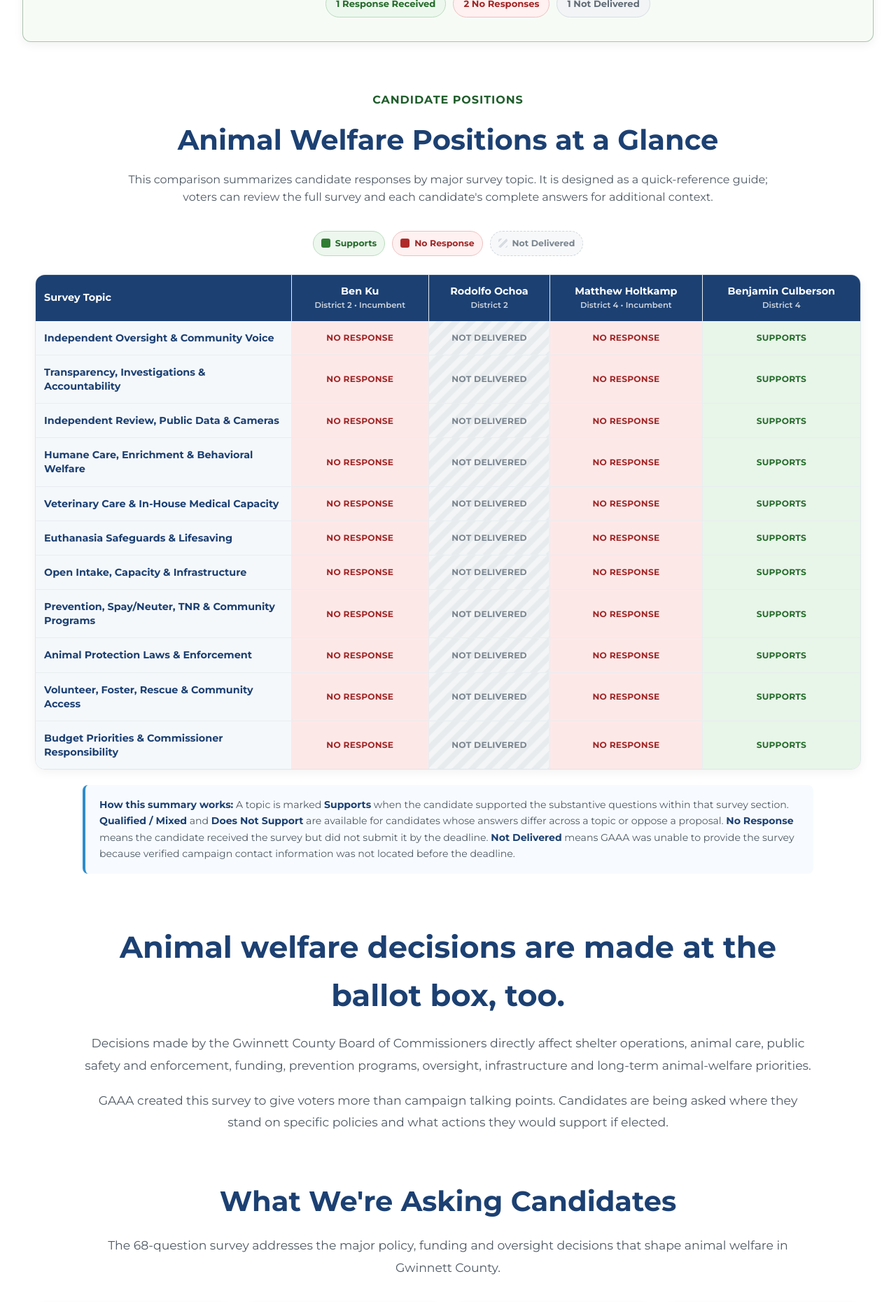
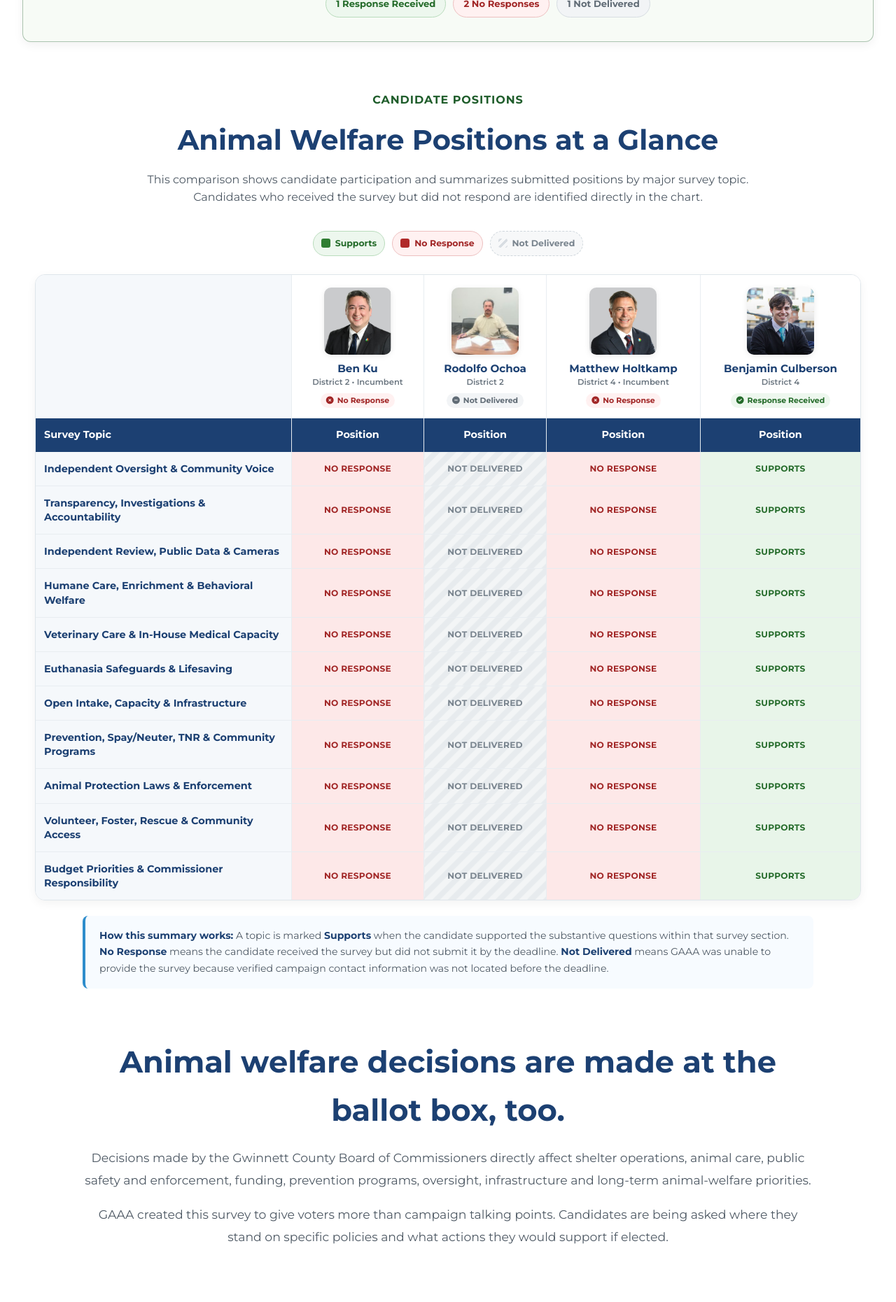
Before and after one commit to whitleybacon/gwinnett-animal-advocacy-alliance, a Jekyll site: the page built from election-2026/candidate-survey/index.html, in a window 1280 px wide. Shown: the part 1005-2866 px from the top of the page at 70% size. Built offline with Jekyll 4.4.1, drawn with Linux system fonts in a browser that asks for light colours; some of the changed text lies outside the part shown.

Commit message:
Update index.html

```diff
--- a/election-2026/candidate-survey/index.html
+++ b/election-2026/candidate-survey/index.html
@@ -343,20 +343,6 @@ permalink: /election-2026/candidate-survey/
 }
 .candidate-survey-page .legend-support .legend-swatch { background: #2f7d32; }
 
-.candidate-survey-page .legend-qualified {
-    background: #fff8ed;
-    color: #9a5a10;
-    border: 1px solid #efd2a6;
-}
-.candidate-survey-page .legend-qualified .legend-swatch { background: #d3a13a; }
-
-.candidate-survey-page .legend-oppose {
-    background: #fff1f1;
-    color: #a12626;
-    border: 1px solid #edc0c0;
-}
-.candidate-survey-page .legend-oppose .legend-swatch { background: #b02a2a; }
-
 .candidate-survey-page .legend-no-response {
     background: #fff1f1;
     color: #a12626;
@@ -419,6 +405,78 @@ permalink: /election-2026/candidate-survey/
     line-height: 1.35;
 }
 
+.candidate-survey-page .positions-table thead .candidate-photo-row th {
+    background: #fff;
+    color: var(--accent);
+    padding: 18px 12px 14px;
+}
+
+.candidate-survey-page .positions-table thead .candidate-photo-row th:first-child {
+    background: #f5f8fb;
+}
+
+.candidate-survey-page .matrix-candidate-photo {
+    width: 96px;
+    height: 96px;
+    object-fit: cover;
+    object-position: center top;
+    border-radius: 10px;
+    margin: 0 auto 10px;
+    box-shadow: 0 2px 8px rgba(0,0,0,.08);
+}
+
+.candidate-survey-page .matrix-candidate-name {
+    display: block;
+    color: var(--accent);
+    font-size: .95rem;
+    font-weight: 700;
+    line-height: 1.3;
+}
+
+.candidate-survey-page .matrix-candidate-meta {
+    display: block;
+    margin-top: 3px;
+    color: #6b7680;
+    font-size: .72rem;
+    font-weight: 600;
+    line-height: 1.3;
+}
+
+.candidate-survey-page .matrix-no-response,
+.candidate-survey-page .matrix-response-received,
+.candidate-survey-page .matrix-not-delivered {
+    display: inline-flex;
+    align-items: center;
+    gap: 5px;
+    margin-top: 8px;
+    padding: 5px 8px;
+    border-radius: 999px;
+    font-size: .68rem;
+    font-weight: 800;
+    line-height: 1;
+}
+
+.candidate-survey-page .matrix-no-response {
+    background: #fff1f1;
+    color: #a12626;
+}
+
+.candidate-survey-page .matrix-response-received {
+    background: #edf7ee;
+    color: #246b2a;
+}
+
+.candidate-survey-page .matrix-not-delivered {
+    background: #f2f4f6;
+    color: #616c76;
+}
+
+.candidate-survey-page .positions-table thead .topic-heading-row th {
+    background: var(--accent);
+    color: #fff;
+}
+
+
 .candidate-survey-page .positions-table thead th:first-child {
     text-align: left;
     width: 31%;
@@ -450,16 +508,6 @@ permalink: /election-2026/candidate-survey/
 .candidate-survey-page .position-support {
     background: #e8f5e9;
     color: #246b2a;
-}
-
-.candidate-survey-page .position-qualified {
-    background: #fff2cf;
-    color: #8b5e00;
-}
-
-.candidate-survey-page .position-oppose {
-    background: #fde8e8;
-    color: #a12626;
 }
 
 .candidate-survey-page .position-no-response {
@@ -736,16 +784,15 @@ permalink: /election-2026/candidate-survey/
         <span class="section-label" style="text-align:center;">Candidate Positions</span>
         <h2>Animal Welfare Positions at a Glance</h2>
         <p class="section-intro">
-            This comparison summarizes candidate responses by major survey topic.
-            It is designed as a quick-reference guide; voters can review the full
-            survey and each candidate's complete answers for additional context.
+            This comparison shows candidate participation and summarizes submitted
+            positions by major survey topic. Candidates who received the survey but
+            did not respond are identified directly in the chart.
         </p>
 
         <div class="position-legend" aria-label="Candidate position legend">
             <span class="legend-item legend-support">
                 <span class="legend-swatch"></span> Supports
-            </span>
-            <span class="legend-item legend-no-response">
+            </span>            <span class="legend-item legend-no-response">
                 <span class="legend-swatch"></span> No Response
             </span>
             <span class="legend-item legend-not-delivered">
@@ -756,24 +803,51 @@ permalink: /election-2026/candidate-survey/
         <div class="positions-table-wrap">
             <table class="positions-table">
                 <thead>
-                    <tr>
+                    <tr class="candidate-photo-row">
+                        <th aria-hidden="true"></th>
+                        <th scope="col">
+                            <img class="matrix-candidate-photo" src="/assets/ben-ku.jpg" alt="Ben Ku">
+                            <span class="matrix-candidate-name">Ben Ku</span>
+                            <span class="matrix-candidate-meta">District 2 • Incumbent</span>
+                            <span class="matrix-no-response">
+                                <i class="fas fa-circle-xmark" aria-hidden="true"></i>
+                                No Response
+                            </span>
+                        </th>
+                        <th scope="col">
+                            <img class="matrix-candidate-photo" src="/assets/rodolfo-ochoa.jpg" alt="Rodolfo Ochoa">
+                            <span class="matrix-candidate-name">Rodolfo Ochoa</span>
+                            <span class="matrix-candidate-meta">District 2</span>
+                            <span class="matrix-not-delivered">
+                                <i class="fas fa-circle-minus" aria-hidden="true"></i>
+                                Not Delivered
+                            </span>
+                        </th>
+                        <th scope="col">
+                            <img class="matrix-candidate-photo" src="/assets/matthew-holtkamp.jpg" alt="Matthew Holtkamp">
+                            <span class="matrix-candidate-name">Matthew Holtkamp</span>
+                            <span class="matrix-candidate-meta">District 4 • Incumbent</span>
+                            <span class="matrix-no-response">
+                                <i class="fas fa-circle-xmark" aria-hidden="true"></i>
+                                No Response
+                            </span>
+                        </th>
+                        <th scope="col">
+                            <img class="matrix-candidate-photo" src="/assets/ben-culberson.jpg" alt="Benjamin Culberson">
+                            <span class="matrix-candidate-name">Benjamin Culberson</span>
+                            <span class="matrix-candidate-meta">District 4</span>
+                            <span class="matrix-response-received">
+                                <i class="fas fa-circle-check" aria-hidden="true"></i>
+                                Response Received
+                            </span>
+                        </th>
+                    </tr>
+                    <tr class="topic-heading-row">
                         <th scope="col">Survey Topic</th>
-                        <th scope="col" class="candidate-head">
-                            Ben Ku
-                            <small>District 2 • Incumbent</small>
-                        </th>
-                        <th scope="col" class="candidate-head">
-                            Rodolfo Ochoa
-                            <small>District 2</small>
-                        </th>
-                        <th scope="col" class="candidate-head">
-                            Matthew Holtkamp
-                            <small>District 4 • Incumbent</small>
-                        </th>
-                        <th scope="col" class="candidate-head">
-                            Benjamin Culberson
-                            <small>District 4</small>
-                        </th>
+                        <th scope="col">Position</th>
+                        <th scope="col">Position</th>
+                        <th scope="col">Position</th>
+                        <th scope="col">Position</th>
                     </tr>
                 </thead>
                 <tbody>
@@ -861,10 +935,8 @@ permalink: /election-2026/candidate-survey/
         <div class="positions-note">
             <strong>How this summary works:</strong> A topic is marked
             <strong>Supports</strong> when the candidate supported the substantive
-            questions within that survey section. <strong>Qualified / Mixed</strong>
-            and <strong>Does Not Support</strong> are available for candidates whose
-            answers differ across a topic or oppose a proposal. <strong>No Response</strong>
-            means the candidate received the survey but did not submit it by the deadline.
+            questions within that survey section. <strong>No Response</strong> means
+            the candidate received the survey but did not submit it by the deadline.
             <strong>Not Delivered</strong> means GAAA was unable to provide the survey
             because verified campaign contact information was not located before the deadline.
         </div>
@@ -984,87 +1056,6 @@ permalink: /election-2026/candidate-survey/
     </section>
 
 
-    <!-- RESULTS -->
-    <section class="results-section" id="candidate-results">
-        <h2>Candidate Responses &amp; Participation</h2>
-        <p class="section-intro">
-            Candidates were given the same survey, supporting information, deadline and
-            opportunity to explain their positions. The results below document who chose
-            to put their animal-welfare positions on the public record.
-        </p>
-
-        <div class="district-grid">
-
-            <div class="district-card">
-                <span class="status-badge badge-red">District 2</span>
-                <h3>Commission District 2</h3>
-
-                <div class="candidate-result-list">
-                    <div class="candidate-result-item">
-                        <div class="candidate-result-name">
-                            Ben Ku
-                            <small>Incumbent</small>
-                        </div>
-                        <span class="candidate-result-status no-response">
-                            <i class="fas fa-circle-xmark" aria-hidden="true"></i>
-                            No Response
-                        </span>
-                    </div>
-
-                    <div class="candidate-result-item">
-                        <div class="candidate-result-name">Rodolfo Ochoa</div>
-                        <span class="candidate-result-status not-delivered">
-                            <i class="fas fa-circle-minus" aria-hidden="true"></i>
-                            Not Delivered
-                        </span>
-                    </div>
-                </div>
-            </div>
-
-            <div class="district-card">
-                <span class="status-badge badge-green">District 4</span>
-                <h3>Commission District 4</h3>
-
-                <div class="candidate-result-list">
-                    <div class="candidate-result-item">
-                        <div class="candidate-result-name">
-                            Matthew Holtkamp
-                            <small>Incumbent</small>
-                        </div>
-                        <span class="candidate-result-status no-response">
-                            <i class="fas fa-circle-xmark" aria-hidden="true"></i>
-                            No Response
-                        </span>
-                    </div>
-
-                    <div class="candidate-result-item">
-                        <div class="candidate-result-name">Benjamin Culberson</div>
-                        <span class="candidate-result-status received">
-                            <i class="fas fa-circle-check" aria-hidden="true"></i>
-                            Response Received
-                        </span>
-                    </div>
-                </div>
-            </div>
-
-        </div>
-
-        <div class="results-note">
-            <strong>No Response</strong> means the candidate received the Candidate Survey
-            and supporting materials but did not submit a response by the August 21, 2026
-            deadline. <strong>Not Delivered</strong> means GAAA was unable to locate verified
-            campaign contact information before the deadline and therefore could not provide
-            the candidate the survey. Rodolfo Ochoa is not classified as a candidate who
-            failed to respond.
-        </div>
-
-        <div class="center-button">
-            <a class="btn" href="/election-2026/#candidate-results">
-                View Candidate Participation on the Election Hub
-            </a>
-        </div>
-    </section>
-
     <!-- FINAL -->
     <section class="accountability-section">
         <h2>Candidate participation is part of the public record.</h2>
```
